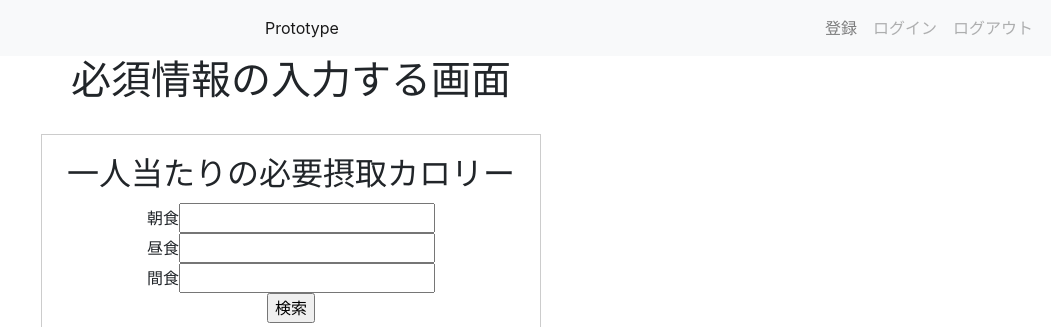
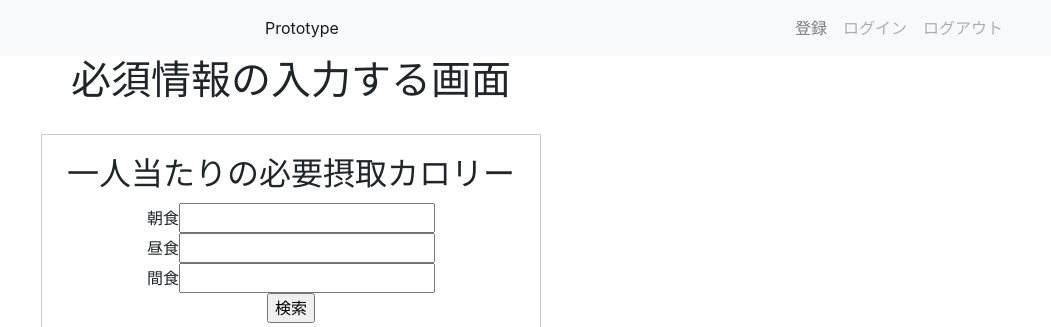
Before and after one commit to AS222-yuuhei3141/-, a Flask app: page / in a window 1520 px wide. Shown: the top 327 px of the page, without its empty margins (469-1520 px from the left). Run offline with Flask 2, Linux system fonts and the light colour scheme; some libraries are stand-ins or nearby versions.

Commit message:
prototype完成

```diff
--- a/static/design.css
+++ b/static/design.css
@@ -64,7 +64,6 @@ header nav ul li a:hover {
 }
 
 /* input.htmlのnavibarについてのcss */
-
 h1{
   text-align: center;
 }
@@ -75,7 +74,7 @@ h1{
 
 .relative{
   position:relative;
-  left: 1180px;
+  left: 1150px;
 }
 .home{
   position:relative;
```
